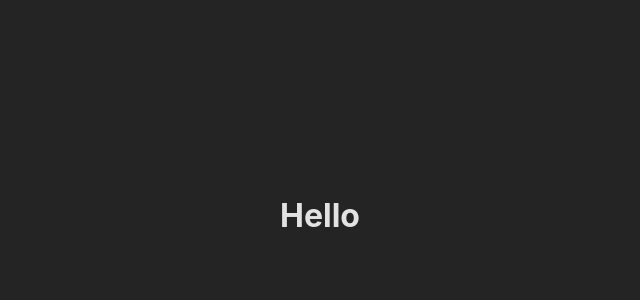
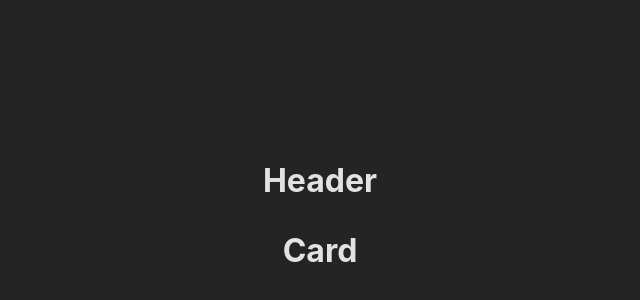
Before and after one commit to RicardoBachmann/running-journal, a React (Vite) app: page / in a window 1280 px wide. Shown: the part 184-484 px from the top of the page, without its empty margins (320-960 px from the left). Built offline with nearby package versions, Linux system fonts and the light colour scheme.

Commit message:
Setup Card and Header component to App

```diff
--- a/src/App.jsx
+++ b/src/App.jsx
@@ -1,12 +1,15 @@
 import "./App.css";
 import data from "./data.js";
+import Header from "./components/Header.jsx";
+import Card from "./components/Card.jsx";
 
 console.log(data);
 
 function App() {
   return (
     <>
-      <h1>Hello</h1>
+      <Header />
+      <Card />
     </>
   );
 }
--- /dev/null
+++ b/src/components/Card.jsx
@@ -0,0 +1,9 @@
+import React from "react";
+
+export default function Card() {
+  return (
+    <>
+      <h1>Card</h1>
+    </>
+  );
+}
--- /dev/null
+++ b/src/components/Header.jsx
@@ -0,0 +1,9 @@
+import React from "react";
+
+export default function Header() {
+  return (
+    <>
+      <h1>Header</h1>
+    </>
+  );
+}
```
